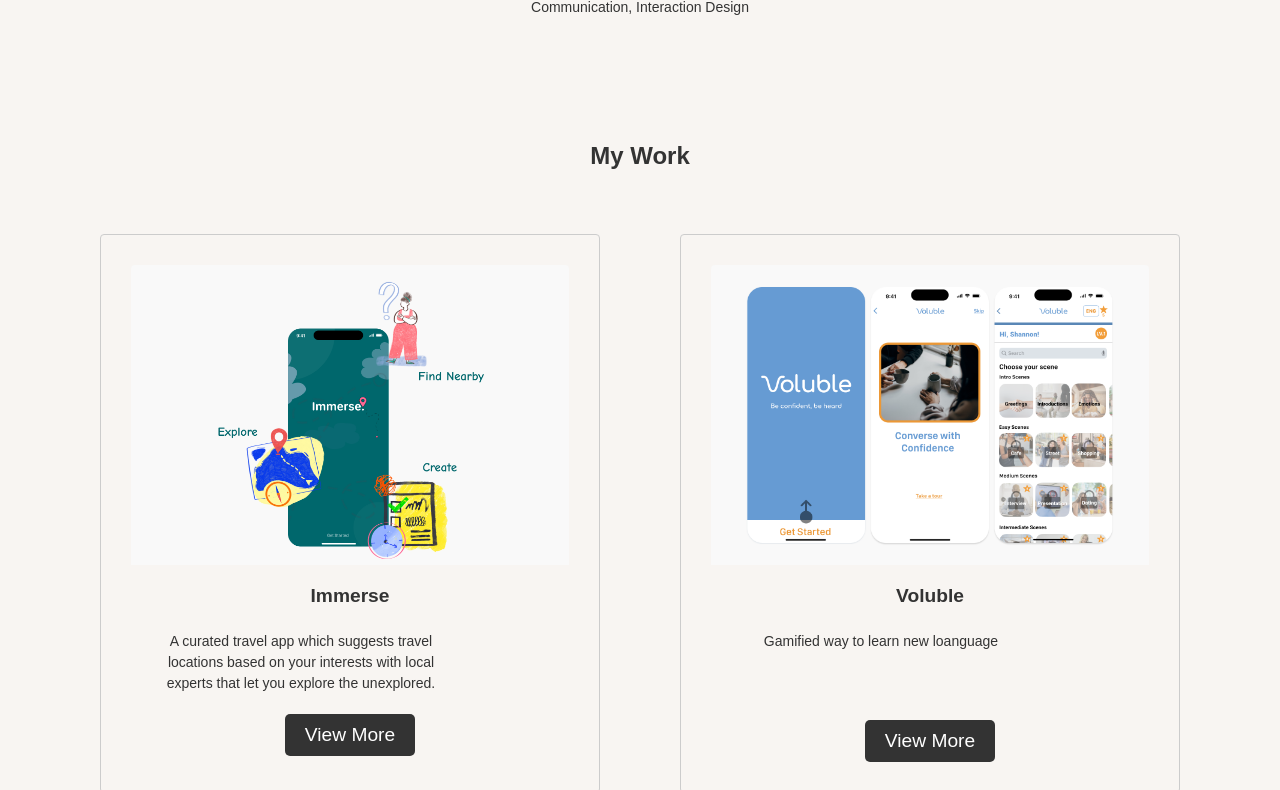
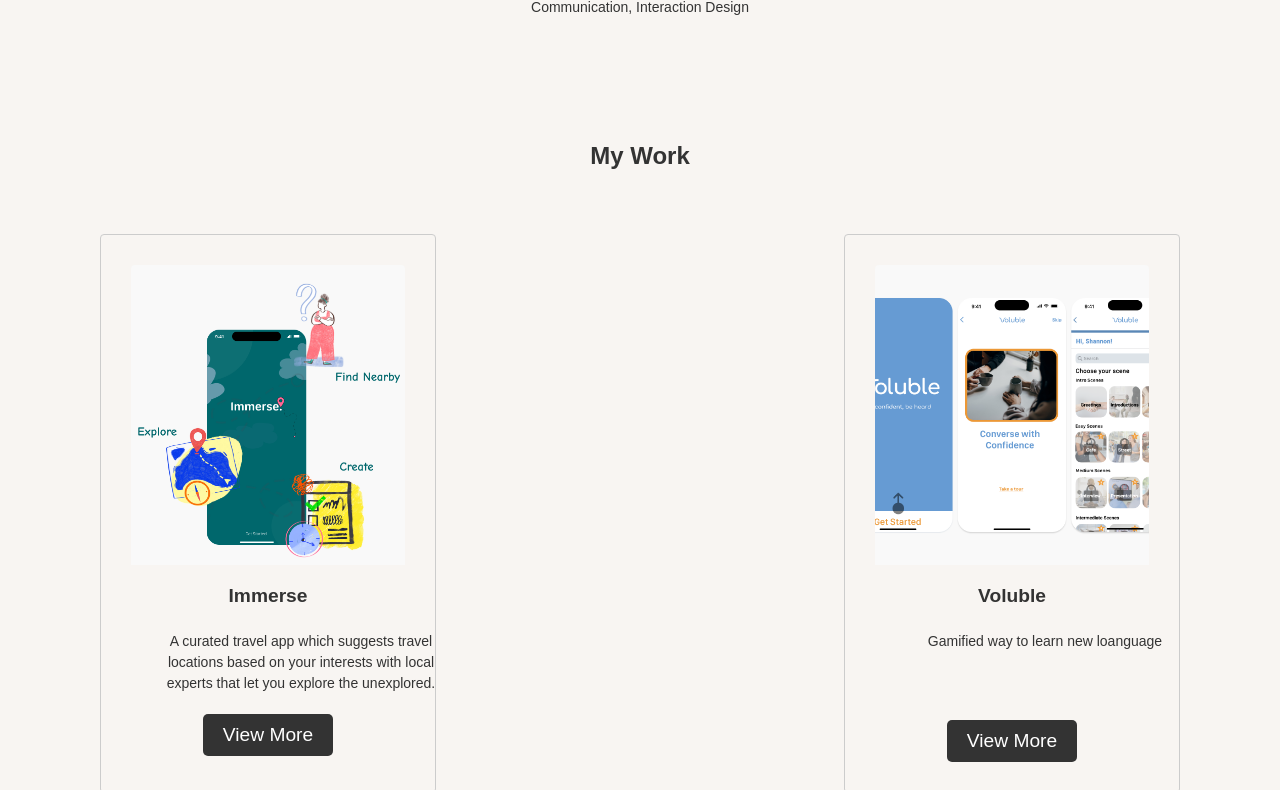
Before and after one commit to ZilPatel4304/UX_UI_HW_18, a plain HTML site: page index.html in a window 1280 px wide. Shown: the part 1222-2012 px from the top of the page. Drawn offline with Linux system fonts and the light colour scheme.

Commit message:
may11/5:13

```diff
--- a/css/style.css
+++ b/css/style.css
@@ -233,8 +233,8 @@ text-transform: uppercase;
   /* work section */
   .portfolio {
     width: 100%;
-    max-width: 1200px;
     margin: 0 auto;
+
   }
   .work-grid {
     display: flex;
@@ -242,7 +242,7 @@ text-transform: uppercase;
     justify-content:space-between;
   }
   .work-card {
-    width: 500px;
+    width: 30%;
     margin: 20px;
     box-shadow: 0 0 10px rgba(0, 0, 0, 0.2);
     border-radius: 4px;
```
